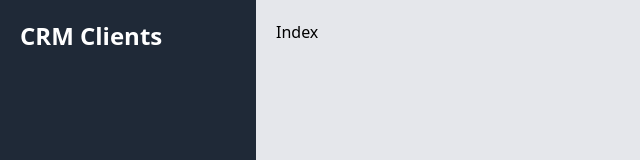
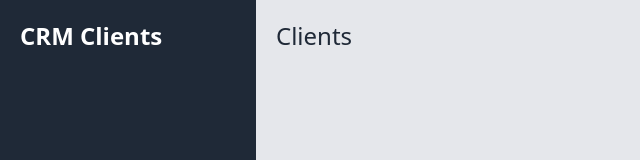
Before and after one commit to lu15v/CRM-Clients, a Next.js app: page / in a window 1280 px wide. Shown: the top 160 px of the page, without its empty margins (0-640 px from the left). Built offline with nearby package versions, Linux system fonts and the light colour scheme.

Commit message:
ADD: pages components

```diff
--- a/pages/index.js
+++ b/pages/index.js
@@ -5,7 +5,7 @@ import Layout from '../components/Layout';
 const Home = () =>(
     <div>
         <Layout>
-            <h1>Index</h1>
+            <h1 className="text-2xl text-gray-800 font-light">Clients</h1>
         </Layout>
     </div>
 )
--- a/pages/orders.js
+++ b/pages/orders.js
@@ -2,10 +2,10 @@ import React from 'react';
 import Layout from '../components/Layout';
 
 
-const Order = () =>(
+const Orders = () =>(
     <div>
         <Layout>
-
+            <h1 className="text-2xl text-gray-800 font-light">Orders</h1>
         </Layout>
     </div>
 )
--- a/pages/products.js
+++ b/pages/products.js
@@ -2,12 +2,12 @@ import React from 'react';
 import Layout from '../components/Layout';
 
 
-const Order = () =>(
+const Products = () =>(
     <div>
         <Layout>
-
+            <h1 className="text-2xl text-gray-800 font-light">Products</h1>
         </Layout>
     </div>
 )
 
-export default Orders;
+export default Products;
```
